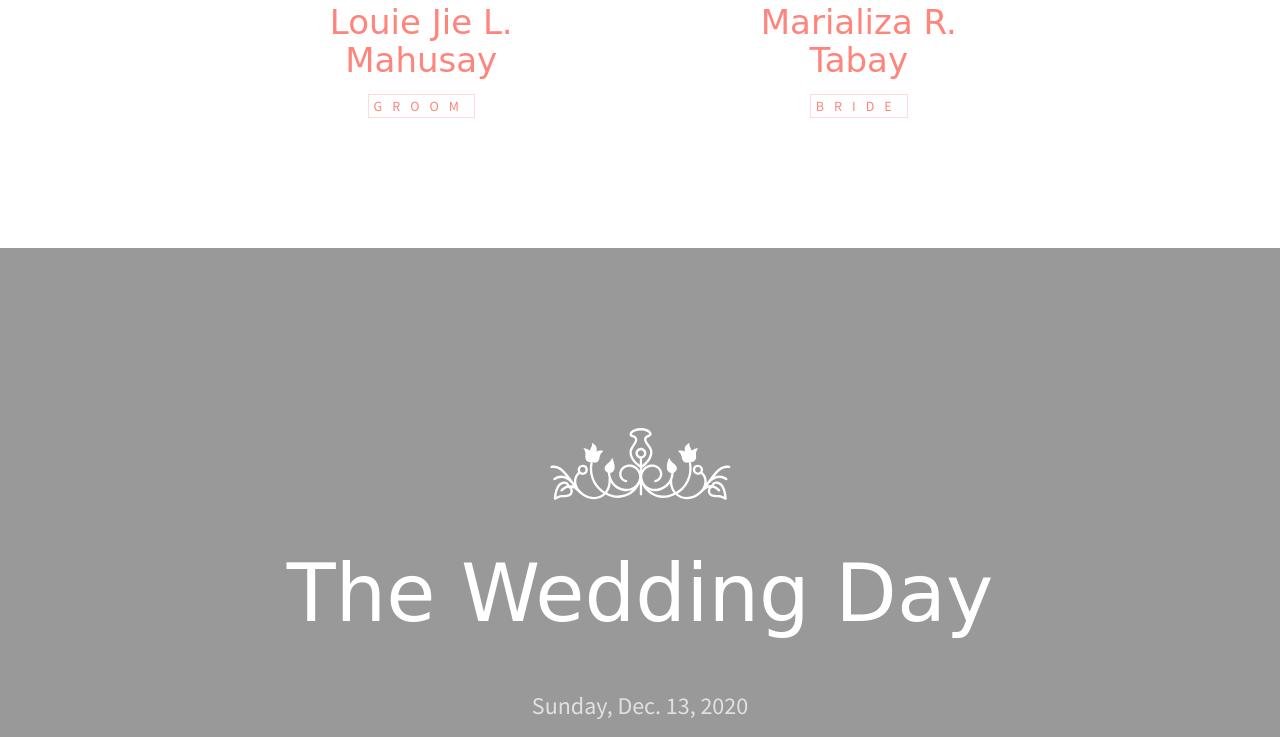
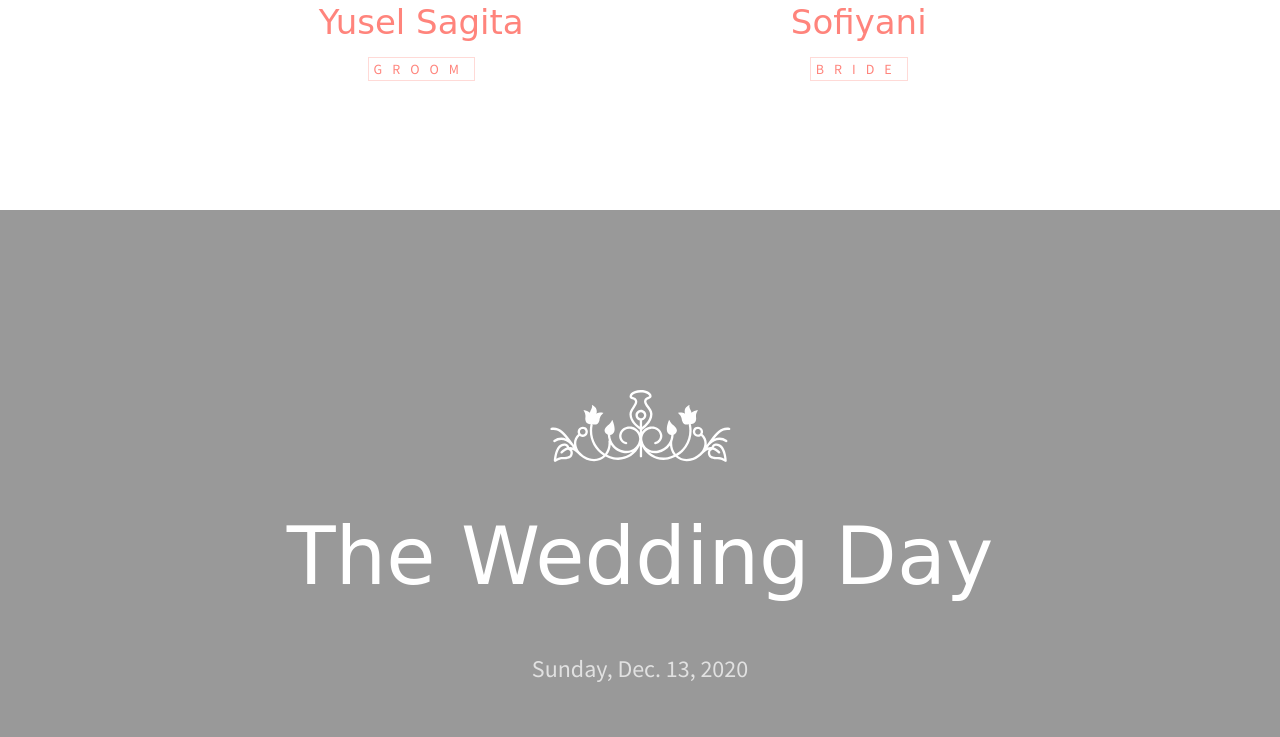
Before and after one commit to yuselsofi/yuselsofi.github.io, a plain HTML site: page index.html in a window 1280 px wide. Shown: the part 1908-2645 px from the top of the page. Drawn offline with Linux system fonts and the light colour scheme; files whose address does not match are found by name; a web font is replaced by a local one.

Commit message:
Update index.html

```diff
--- a/index.html
+++ b/index.html
@@ -131,13 +131,13 @@
 				<div class="col-md-8 col-md-offset-2 text-center">
 					<div class="col-md-5 col-sm-5 col-xs-5 nopadding">
 						<img src="images/groom.jpg" class="img-responsive" alt="Free HTML5 Bootstrap Template by QBootstrap.com">
-						<h3>Louie Jie L. Mahusay</h3>
+						<h3>Yusel Sagita</h3>
 						<span>Groom</span>
 					</div>
 					<div class="col-md-2 col-sm-2 col-xs-2 nopadding"><h2 class="amp-center"><img src="images/flaticon/svg/003-luxury.svg" class="svg img-responsive" alt="Free HTML5 Bootstrap Template by QBootstrap.com"></h2></div>
 					<div class="col-md-5 col-sm-5 col-xs-5 nopadding">
 						<img src="images/bride.jpg" class="img-responsive" alt="Free HTML5 Bootstrap Template by QBootstrap.com">
-						<h3>Marializa R. Tabay</h3>
+						<h3>Sofiyani</h3>
 						<span>Bride</span>
 					</div>
 				</div>
```
